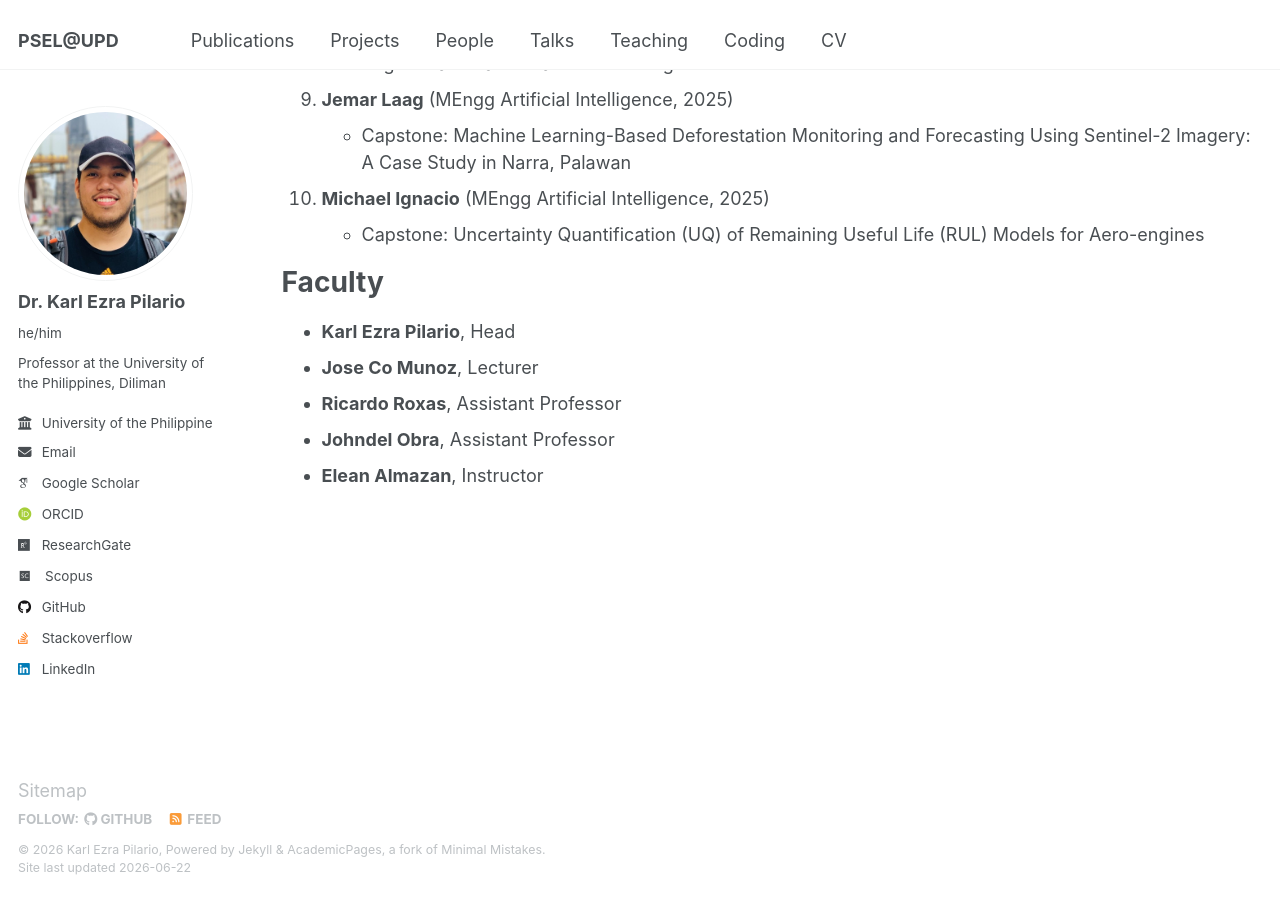
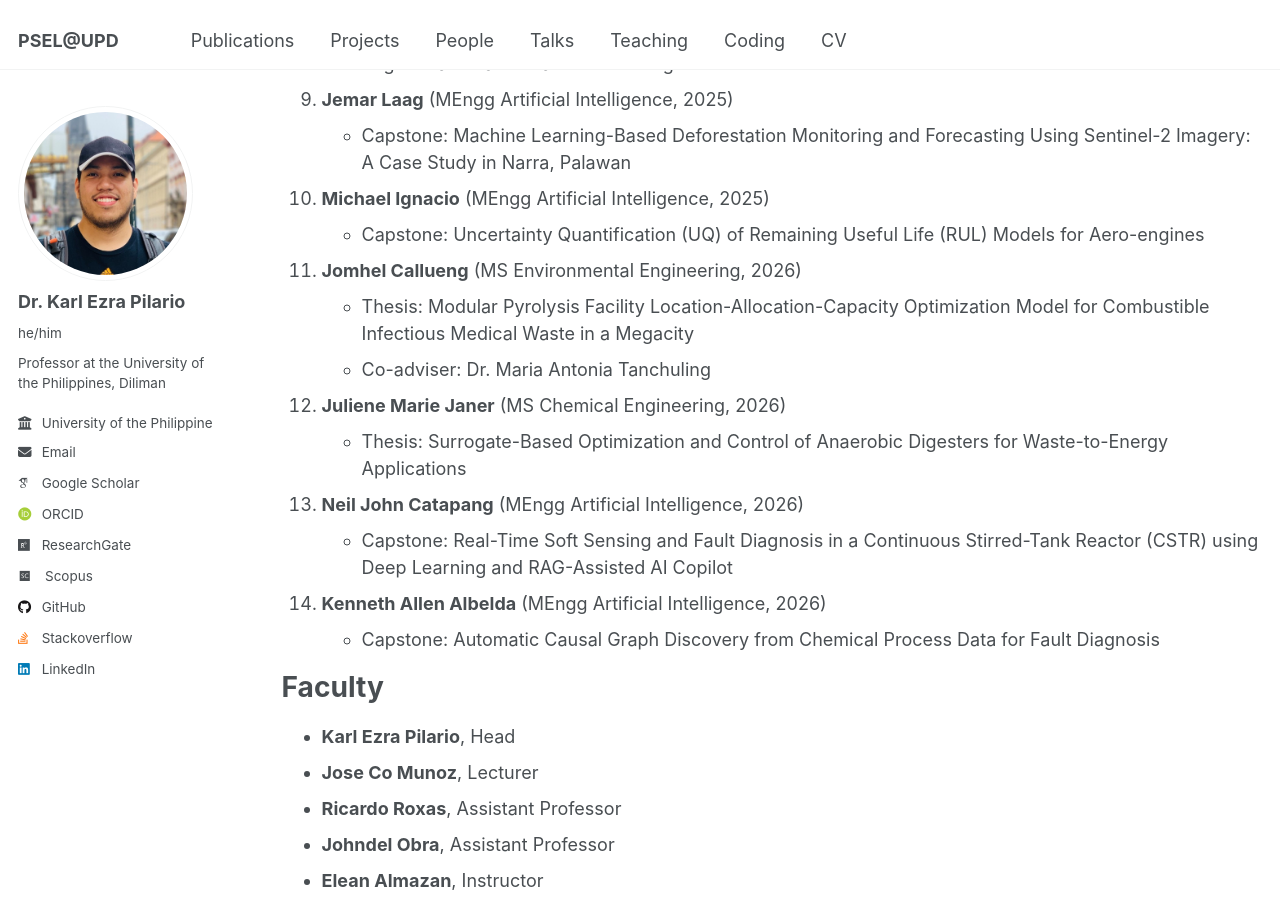
Before and after one commit to kspilario/kspilario.github.io, a Jekyll site: the page built from _pages/people.md, in a window 1280 px wide and 900 px high, scrolled down 987 px. Built offline with Jekyll 4.4.1, drawn with Linux system fonts in a browser that asks for light colours; some web fonts are replaced.

Commit message:
Update people.md

```diff
--- a/_pages/people.md
+++ b/_pages/people.md
@@ -35,11 +35,24 @@ author_profile: true
 8. **Jilianne Alyssa Crisostomo** (MEngg Artificial Intelligence, 2025)
    * Capstone: A Machine Learning Framework for Airline Seat Dynamic Pricing Using UMAP-KMeans Segmentation and Gradient Boosting Inference
 
-10. **Jemar Laag** (MEngg Artificial Intelligence, 2025)
+9. **Jemar Laag** (MEngg Artificial Intelligence, 2025)
     * Capstone: Machine Learning-Based Deforestation Monitoring and Forecasting Using Sentinel-2 Imagery: A Case Study in Narra, Palawan
 
 10. **Michael Ignacio** (MEngg Artificial Intelligence, 2025)
     * Capstone: Uncertainty Quantification (UQ) of Remaining Useful Life (RUL) Models for Aero-engines
+
+11. **Jomhel Callueng** (MS Environmental Engineering, 2026)
+    * Thesis: Modular Pyrolysis Facility Location-Allocation-Capacity Optimization Model for Combustible Infectious Medical Waste in a Megacity
+    * Co-adviser: Dr. Maria Antonia Tanchuling
+
+12. **Juliene Marie Janer** (MS Chemical Engineering, 2026)
+    * Thesis: Surrogate-Based Optimization and Control of Anaerobic Digesters for Waste-to-Energy Applications
+
+13. **Neil John Catapang** (MEngg Artificial Intelligence, 2026)
+    * Capstone: Real-Time Soft Sensing and Fault Diagnosis in a Continuous Stirred-Tank Reactor (CSTR) using Deep Learning and RAG-Assisted AI Copilot
+
+14. **Kenneth Allen Albelda** (MEngg Artificial Intelligence, 2026)
+    * Capstone: Automatic Causal Graph Discovery from Chemical Process Data for Fault Diagnosis
 
 
 # Faculty
```
